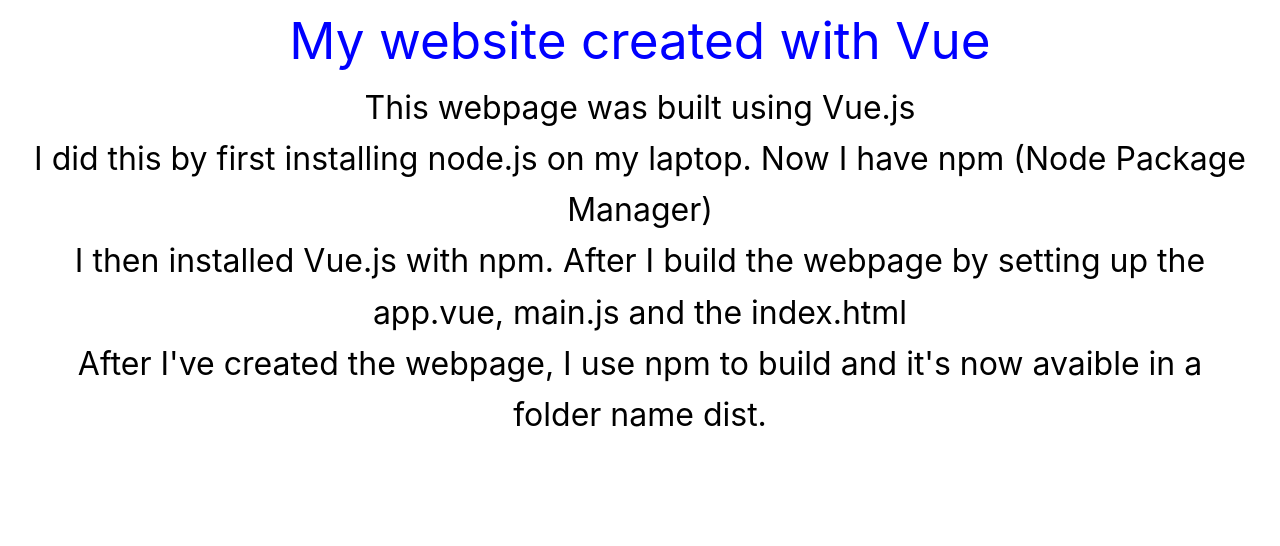
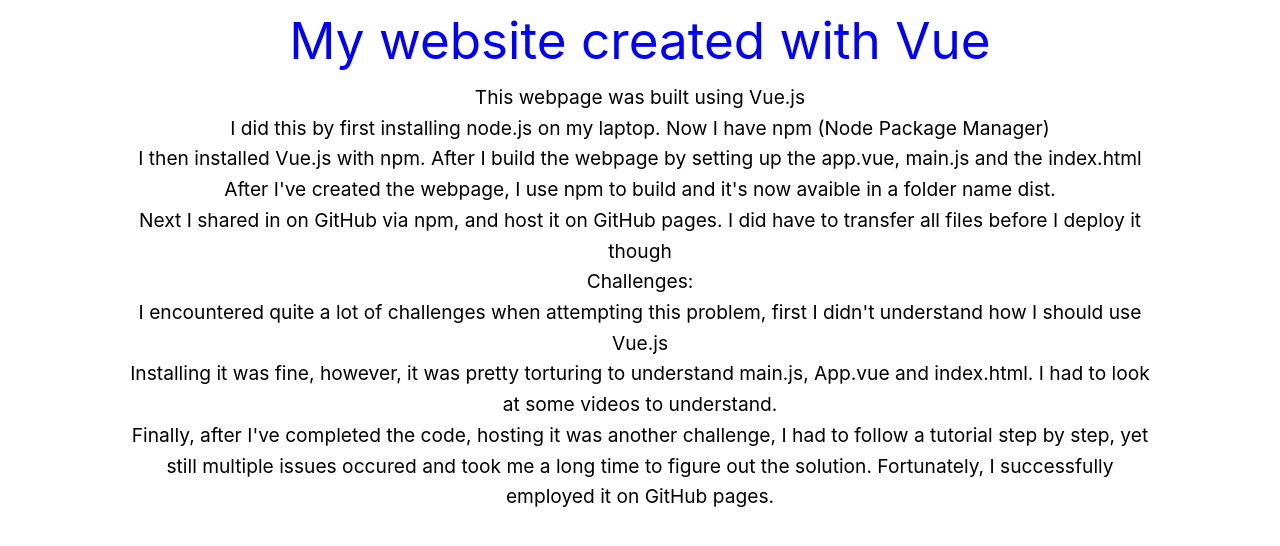
Before and after one commit to EasonY888/MyVueApp, a Vue app: page / in a window 1280 px wide. Shown: the top 546 px of the page. Built offline with nearby package versions, Linux system fonts and the light colour scheme.

Commit message:
Update build

```diff
--- a/src/components/About.vue
+++ b/src/components/About.vue
@@ -4,7 +4,13 @@
             This webpage was built using Vue.js<br>
             I did this by first installing node.js on my laptop. Now I have npm (Node Package Manager)<br>
             I then installed Vue.js with npm. After I build the webpage by setting up the app.vue, main.js and the index.html<br>
-            After I've created the webpage, I use npm to build and it's now avaible in a folder name dist.
+            After I've created the webpage, I use npm to build and it's now avaible in a folder name dist.<br>
+            Next I shared in on GitHub via npm, and host it on GitHub pages. I did have to transfer all files before I deploy it though<br>
+            Challenges:<br>
+            I encountered quite a lot of challenges when attempting this problem, first I didn't understand how I should use Vue.js<br>
+            Installing it was fine, however, it was pretty torturing to understand main.js, App.vue and index.html. I had to look at some videos to understand.<br>
+            Finally, after I've completed the code, hosting it was another challenge, I had to follow a tutorial step by step, yet still multiple issues occured
+             and took me a long time to figure out the solution. Fortunately, I successfully employed it on GitHub pages.
         </p>
     </div>
 </template>
@@ -20,7 +26,8 @@
     }
 
     p{
+        width: 80vw;
         color: black;
-        font-size: 2.5vw;
+        font-size: 1.5vw;
     }
 </style>
```
